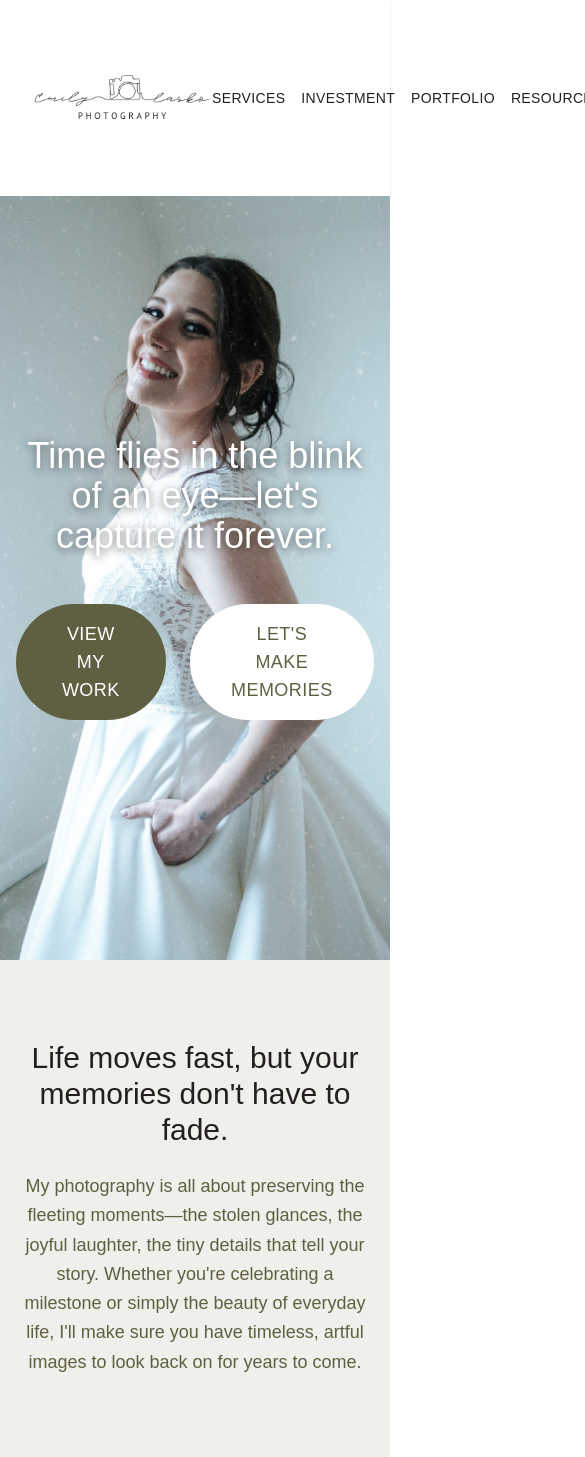
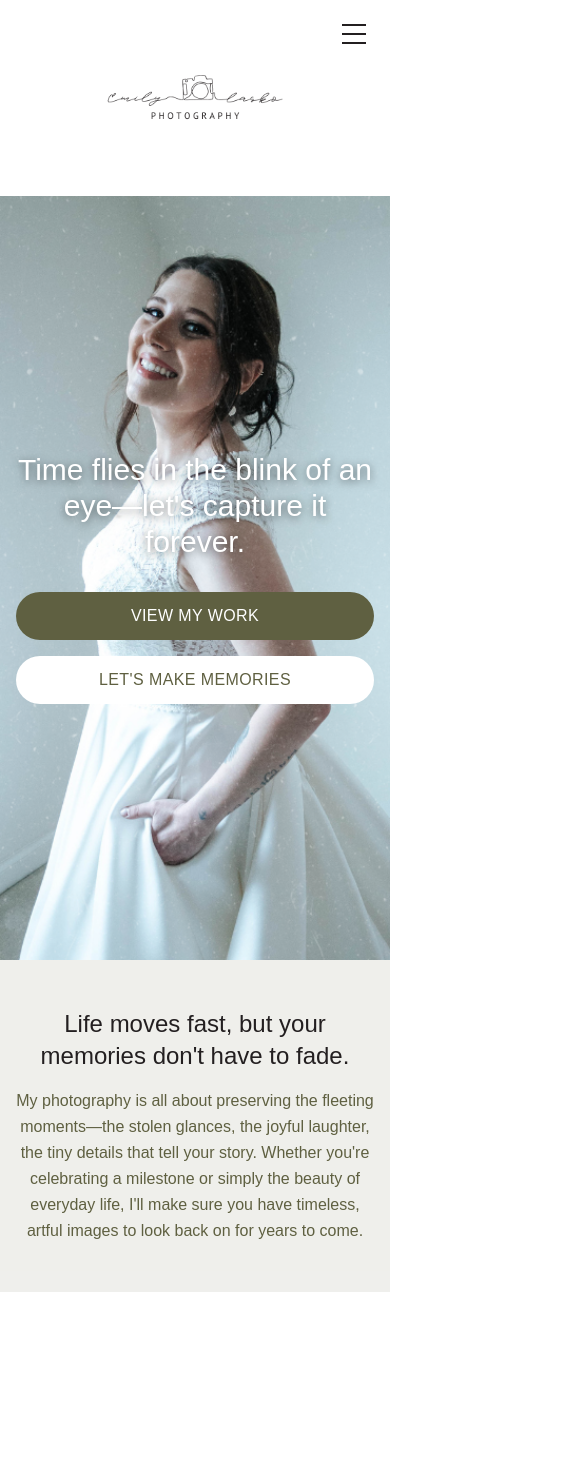
Before and after one commit to emilylasko/emily-lasko-photography, a Next.js app: page / in a window 390 px wide. Shown: the top 1457 px of the page, 585 px wide, since content can reach past the window. After the commit the page ends 1292 px from the top, so only its background shows below. Built offline with nearby package versions, Linux system fonts and the light colour scheme.

Commit message:
Add mobile hamburger menu and center logo, fix font loading issues

```diff
--- a/app/layout.tsx
+++ b/app/layout.tsx
@@ -4,7 +4,7 @@ import localFont from "next/font/local";
 import "./globals.css";
 
 const scandilover = localFont({
-  src: './fonts/ScandiloverScript.ttf',
+  src: '../public/fonts/ScandiloverScript.ttf',
   variable: '--font-scandilover',
   display: 'swap',
   preload: true,
--- a/app/page.tsx
+++ b/app/page.tsx
@@ -1,14 +1,18 @@
 import Image from "next/image";
 import Link from "next/link";
+import { useState } from "react";
 
 export default function Home() {
+  const [isMenuOpen, setIsMenuOpen] = useState(false);
+
   return (
     <div className="min-h-screen w-full">
       {/* Navbar with white background */}
       <div className="w-full bg-white shadow-sm">
-        <header className="w-full py-2 px-8">
-          <div className="max-w-7xl mx-auto flex items-center justify-between">
-            {/* Logo */}
+        <header className="w-full py-2 px-4 md:px-8">
+          <div className="max-w-7xl mx-auto flex flex-col md:flex-row items-center justify-between gap-4 md:gap-0">
+            {/* Logo - Centered on mobile */}
+            <div className="w-full md:w-auto flex justify-center md:justify-start">
               <Link href="/" className="flex-shrink-0">
                 <Image
                   src="/logo.png"
@@ -19,36 +23,38 @@ export default function Home() {
                   priority
                 />
               </Link>
+            </div>
 
-            {/* Menu */}
-            <nav className="flex items-center gap-4 text-[#231f20] font-medium text-sm font-[var(--font-pt-sans)] uppercase tracking-wide">
-              <Link href="/services" className="hover:text-[#5f6041] transition">
-                Services
+            {/* Hamburger Menu Button - Mobile Only */}
+            <button
+              onClick={() => setIsMenuOpen(!isMenuOpen)}
+              className="md:hidden absolute right-4 top-4 p-2"
+              aria-label="Toggle menu"
+            >
+              <div className="w-6 h-5 flex flex-col justify-between">
+                <span className={`w-full h-0.5 bg-[#231f20] transform transition-all duration-300 ${isMenuOpen ? 'rotate-45 translate-y-2' : ''}`}></span>
+                <span className={`w-full h-0.5 bg-[#231f20] transition-all duration-300 ${isMenuOpen ? 'opacity-0' : ''}`}></span>
+                <span className={`w-full h-0.5 bg-[#231f20] transform transition-all duration-300 ${isMenuOpen ? '-rotate-45 -translate-y-2' : ''}`}></span>
+              </div>
+            </button>
+
+            {/* Menu - Hidden on mobile unless open */}
+            <nav className={`${isMenuOpen ? 'flex' : 'hidden'} md:flex flex-col md:flex-row items-center gap-4 text-[#231f20] font-medium text-sm font-[var(--font-pt-sans)] uppercase tracking-wide w-full md:w-auto bg-white md:bg-transparent absolute md:relative top-[80px] md:top-0 left-0 p-4 md:p-0 shadow-lg md:shadow-none`}>
+              <Link href="/portfolio" className="hover:text-[#5f6041] transition w-full md:w-auto text-center">
+                Portfolio
               </Link>
-              <Link href="/investment" className="hover:text-[#5f6041] transition">
+              <Link href="/investment" className="hover:text-[#5f6041] transition w-full md:w-auto text-center">
                 Investment
               </Link>
-              <Link href="/portfolio" className="hover:text-[#5f6041] transition">
-                Portfolio
-              </Link>
-              <Link href="/resources" className="hover:text-[#5f6041] transition">
-                Resources
-              </Link>
-              <Link href="/faq" className="hover:text-[#5f6041] transition">
-                FAQ
-              </Link>
-              <Link href="/blog" className="hover:text-[#5f6041] transition">
-                Blog
-              </Link>
-              <Link href="/about" className="hover:text-[#5f6041] transition">
+              <Link href="/about" className="hover:text-[#5f6041] transition w-full md:w-auto text-center">
                 About
               </Link>
-              <Link href="/contact" className="hover:text-[#5f6041] transition">
+              <Link href="/contact" className="hover:text-[#5f6041] transition w-full md:w-auto text-center">
                 Contact
               </Link>
               <Link
                 href="/contact"
-                className="ml-4 px-4 py-1.5 bg-[#5f6041] text-white rounded-full font-medium hover:bg-[#746434] transition text-sm"
+                className="w-full md:w-auto px-4 py-1.5 bg-[#5f6041] text-white rounded-full font-medium hover:bg-[#746434] transition text-sm text-center"
               >
                 Book Your Shoot
               </Link>
@@ -70,19 +76,19 @@ export default function Home() {
 
         {/* Content */}
         <div className="absolute inset-0 flex flex-col justify-center items-center text-center px-4">
-          <p className="text-4xl md:text-5xl text-white max-w-3xl font-light mb-12 drop-shadow-[0_2px_4px_rgba(0,0,0,0.5)] font-[var(--font-scandilover)]">
+          <p className="text-3xl sm:text-4xl md:text-5xl text-white max-w-3xl font-light mb-8 md:mb-12 drop-shadow-[0_2px_4px_rgba(0,0,0,0.5)] font-[var(--font-scandilover)]">
             Time flies in the blink of an eye—let's capture it forever.
           </p>
-          <div className="flex gap-6">
+          <div className="flex flex-col sm:flex-row gap-4 sm:gap-6 w-full sm:w-auto">
             <Link
               href="/portfolio"
-              className="px-10 py-4 bg-[#5f6041] text-white rounded-full font-medium hover:bg-[#746434] transition text-lg font-[var(--font-pt-sans)] uppercase tracking-wide"
+              className="w-full sm:w-auto px-8 sm:px-10 py-3 sm:py-4 bg-[#5f6041] text-white rounded-full font-medium hover:bg-[#746434] transition text-base sm:text-lg font-[var(--font-pt-sans)] uppercase tracking-wide"
             >
               View My Work
             </Link>
             <Link
               href="/contact"
-              className="px-10 py-4 bg-white text-[#5f6041] rounded-full font-medium hover:bg-gray-100 transition text-lg font-[var(--font-pt-sans)] uppercase tracking-wide"
+              className="w-full sm:w-auto px-8 sm:px-10 py-3 sm:py-4 bg-white text-[#5f6041] rounded-full font-medium hover:bg-gray-100 transition text-base sm:text-lg font-[var(--font-pt-sans)] uppercase tracking-wide"
             >
               Let's Make Memories
             </Link>
@@ -91,12 +97,12 @@ export default function Home() {
       </div>
 
       {/* About Section */}
-      <div className="w-full bg-[#5f6041]/10 py-20 px-4">
+      <div className="w-full bg-[#5f6041]/10 py-12 md:py-20 px-4">
         <div className="max-w-3xl mx-auto text-center">
-          <h2 className="text-3xl md:text-4xl text-[#231f20] mb-6 font-[var(--font-scandilover)]">
+          <h2 className="text-2xl sm:text-3xl md:text-4xl text-[#231f20] mb-4 md:mb-6 font-[var(--font-scandilover)]">
             Life moves fast, but your memories don't have to fade.
           </h2>
-          <p className="text-lg text-[#5f6041] font-[var(--font-pt-sans)] leading-relaxed">
+          <p className="text-base sm:text-lg text-[#5f6041] font-[var(--font-pt-sans)] leading-relaxed">
             My photography is all about preserving the fleeting moments—the stolen glances, the joyful laughter, the tiny details that tell your story. Whether you're celebrating a milestone or simply the beauty of everyday life, I'll make sure you have timeless, artful images to look back on for years to come.
           </p>
         </div>
```
Also changed, not shown: public/fonts/ScandiloverScript.ttf (renamed from app/fonts/ScandiloverScript.ttf). Lines whose indentation alone changed are shown as unchanged.
